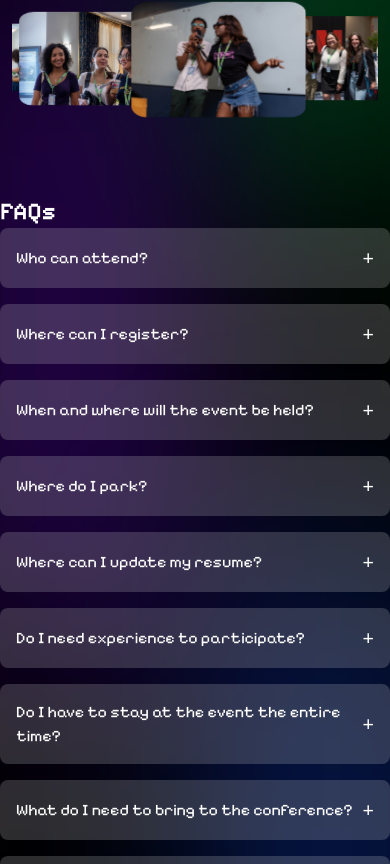
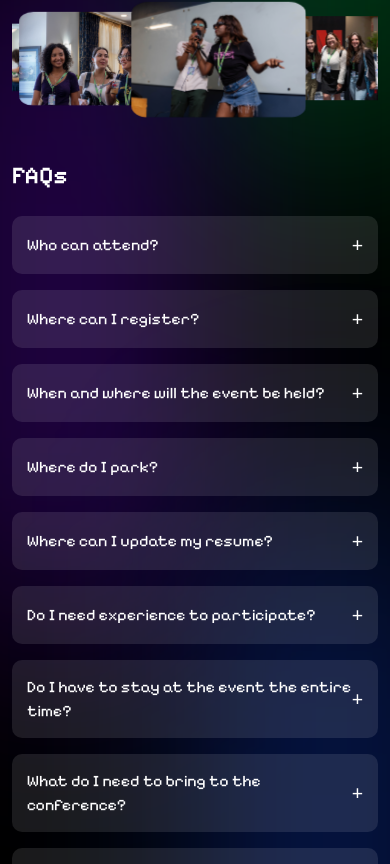
Before and after one commit to wicsfiu/witcon-2025, a React (Vite) app: page / in a window 390 px wide. Shown: the part 1147-2011 px from the top of the page. Built offline with nearby package versions, Linux system fonts and the light colour scheme.

Commit message:
Updated FAQs section and fixed layout

```diff
--- a/src/App.jsx
+++ b/src/App.jsx
@@ -2,7 +2,7 @@ import Homepage from "./pages/Homepage";
 import Layout from "./Layout";
 import "./navBar.css";
 import WhatIsWitcon from "./sections/WhatIsWitCon";
-import FAQs from "./sections/FAQs";
+
 import Hero from "./sections/Hero.jsx";
 
 function App() {
@@ -34,9 +34,6 @@ function App() {
           <div className="WhatIsWitCon text-base text-white font-[Pixelify_Sans]">
             <WhatIsWitcon />
           </div>
-          <div id="faq-section">
-            <FAQs/>
-          </div>
           <Homepage />
         </div>
       </Layout>
--- a/src/FAQs.css
+++ b/src/FAQs.css
@@ -0,0 +1,86 @@
+/* FAQ Section */
+.faqs-section {
+    padding: 5% 10%;
+    color: white;
+  }
+
+  /* Centered FAQ Container */
+  .faqs-container {
+    max-width: 800px;
+    margin: auto;
+  }
+
+  /* Align FAQ Title to the Left */
+  .faq-title {
+    font-size: 2rem;
+    font-weight: bold;
+    text-align: left;
+    margin-bottom: 20px;
+  }
+
+  /* FAQ List */
+  .faq-list {
+    display: flex;
+    flex-direction: column;
+    gap: 10px;
+  }
+
+  /* FAQ Box */
+  .faq-item {
+    background: rgba(255, 255, 255, 0.1); /* Darker Default */
+    transition: background 0.3s ease;
+    padding: 15px;
+    border-radius: 10px;
+    cursor: pointer;
+  }
+
+  /* Hover Effect - Keep it Dark */
+  .faq-item:hover {
+    background: rgba(255, 255, 255, 0.2); /* Dark but Slightly Brighter */
+  }
+
+  /* FAQ Question */
+  .faq-question {
+    font-size: 18px;
+    font-weight: bold;
+    text-align: left;
+  }
+
+  /* FAQ Answer (Align Left, Not Centered) */
+  .faq-answer {
+    font-size: 16px;
+    color: #ddd;
+    text-align: left; /* This fixes the alignment issue */
+  }
+
+  /* Darker Link Colors */
+  .faq-link {
+    color: #9470e2; /* Dark Purple */
+    text-decoration: underline;
+    transition: color 0.3s ease;
+  }
+
+  .faq-link:hover {
+    color: #fb1cfb; /* Dark Pink */
+  }
+
+  /* Responsive Design */
+  @media (max-width: 768px) {
+    .faqs-section {
+      padding: 4%;
+    }
+
+    .faq-question {
+      font-size: 16px;
+    }
+
+    .faq-answer {
+      font-size: 14px;
+    }
+  }
+
+  @media (max-width: 480px) {
+    .faqs-section {
+      padding: 3%;
+    }
+  }
--- a/src/pages/Homepage.jsx
+++ b/src/pages/Homepage.jsx
@@ -1,14 +1,19 @@
 import React from "react";
 import Subtitle from "../components/text/Subtitle";
 import wicsLogo from "../assets/wicsLogo.svg";
+import FAQs from "../sections/FAQs";
 
 const Homepage = () => {
   return (
     <>
+      <FAQs/>
+
       <div className="flex flex-col items-center justify-center text-center">
         <Subtitle>Sponsors and schedule reveal coming soon!</Subtitle>
         <img className="max-w-50 max-h-50 my-10" src={wicsLogo} />
       </div>
+
+
     </>
   );
 };
--- a/src/sections/FAQs.jsx
+++ b/src/sections/FAQs.jsx
@@ -1,6 +1,8 @@
 import React, { useState } from "react";
 import Subtitle from "../components/text/Subtitle";
 import Text from "../components/text/Text";
+import "../FAQs.css"; // Adjust the path if needed
+
 
 const FAQs = () => {
   const faqs = [
@@ -8,12 +10,7 @@ const FAQs = () => {
     { question: "Where can I register?", answer: (
       <>
         You can register for the event by clicking on the following link:{" "}
-        <a
-          href="https://lu.ma/hwyplw5v"
-          target="_blank"
-          rel="noopener noreferrer"
-          className="text-purple-400 underline hover:text-pink-300"
-        >
+        <a href="https://lu.ma/hwyplw5v" target="_blank" rel="noopener noreferrer" className="faq-link">
           https://lu.ma/hwyplw5v
         </a>
       </>
@@ -31,33 +28,18 @@ const FAQs = () => {
     { question: "Where do I park?", answer: (
       <>
         Not an FIU Student? Email us to register for parking at&nbsp;
-      <a
-        href="mailto:wics@fiu.edu"
-        target="_blank"
-        rel="noopener noreferrer"
-        className="text-purple-500 hover:text-pink-400"
-      >
+      <a href="mailto:wics@fiu.edu" target="_blank" rel="noopener noreferrer" className="faq-link">
       wics@fiu.edu
       </a>
       <br /> <br/>
-      <a
-        href="https://maps.app.goo.gl/PdyrwhGaaGSaEqrX8?g_st=ic"
-        target="_blank"
-        rel="noopener noreferrer"
-        className="text-purple-500 hover:text-pink-400"
-      >
+      <a href="https://maps.app.goo.gl/PdyrwhGaaGSaEqrX8?g_st=ic" target="_blank" rel="noopener noreferrer" className="faq-link">
       Blue Parking Garage
       </a>
       <br />
       10880 SW 16 ST, Miami, FL 33174
       <br />
       <br />
-      <a
-        href="https://maps.app.goo.gl/ZvGJMHQcLbBnGVQL9?g_st=ic"
-        target="_blank"
-        rel="noopener noreferrer"
-        className="text-purple-500 hover:text-pink-400"
-      >
+      <a href="https://maps.app.goo.gl/ZvGJMHQcLbBnGVQL9?g_st=ic" target="_blank" rel="noopener noreferrer" className="faq-link">
       Gold Parking Garage
       </a>
       <br />
@@ -81,7 +63,7 @@ const FAQs = () => {
     { question: "Who is organizing WiTCON25?", answer: (
       <>
         WiTCON 2025 is organized by{' '}
-        <a href="https://wics.cs.fiu.edu/" target="_blank" rel="noopener noreferrer" className="text-purple-500 hover:text-pink-400">
+        <a href="https://wics.cs.fiu.edu/" target="_blank" rel="noopener noreferrer" className="faq-link">
           Women in Computer Science&nbsp;
         </a>
         from Florida International University.
@@ -90,7 +72,7 @@ const FAQs = () => {
     { question: "How can I stay updated about WiTCON?", answer: (
       <>
         For the latest updates, keep an eye on your email after registering, and follow our social media!{' '}
-        <a href="https://linktr.ee/wicsfiu" target="_blank" rel="noopener noreferrer" className="text-purple-500 hover:text-pink-400">
+        <a href="https://linktr.ee/wicsfiu" target="_blank" rel="noopener noreferrer" className="faq-link">
           https://linktr.ee/wicsfiu
         </a>
       </>
@@ -104,25 +86,21 @@ const FAQs = () => {
   };
 
   return (
-    <section className="py-12">
-      <div className="max-w-4xl mx-auto">
-        <Subtitle className="text-3xl font-bold text-center mb-8 text-white">FAQs</Subtitle>
+    <section className="faqs-section">
+      <div className="faqs-container">
+        <Subtitle className="text-3xl font-bold text-center mb-8 text-white">
+          FAQs
+        </Subtitle>
+        <br />
         <div className="space-y-4">
           {faqs.map((faq, index) => (
-            <div
-              key={index}
-              className={`p-4 rounded-lg transition-all duration-300 cursor-pointer`}
-              style={{ backgroundColor: "rgba(217, 217, 217, 0.2)", transition: "background-color 0.3s ease" }}
-              onMouseOver={(e) => (e.currentTarget.style.backgroundColor = "rgba(217, 217, 217, 0.5)")}
-              onMouseOut={(e) => (e.currentTarget.style.backgroundColor = "rgba(217, 217, 217, 0.2)")}
-              onClick={() => toggleFAQ(index)}
-            >
+            <div key={index} className="faq-item" onClick={() => toggleFAQ(index)}>
               <div className="flex justify-between items-center">
-                <Text className="text-lg font-medium text-white">{faq.question}</Text>
+                <Text className="faq-question">{faq.question}</Text>
                 <span className="text-xl text-white">{openIndex === index ? "−" : "+"}</span>
               </div>
               {openIndex === index && (
-                <Text className="mt-2 text-gray-200">{faq.answer}</Text>
+                <Text className="faq-answer">{faq.answer}</Text>
               )}
             </div>
           ))}
--- a/src/sections/Hero.jsx
+++ b/src/sections/Hero.jsx
@@ -33,6 +33,8 @@ const Hero = () => {
         />
       </div>
     </section>
+
+
   );
 };
 
```
Also changed, not shown: 1 other file (tests, documents, lock files or other folders).
